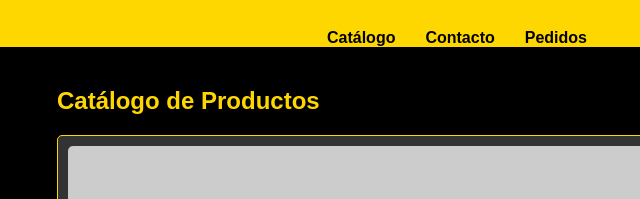
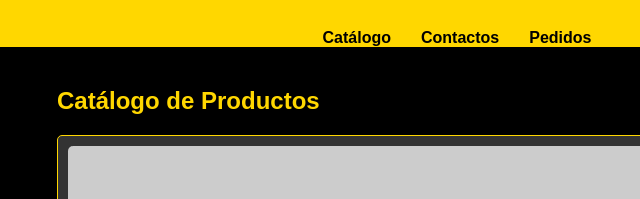
Before and after one commit to garreth23/meraki.github.io, a plain HTML site: page index.html in a window 1280 px wide. Shown: the part 361-560 px from the top of the page, 183-823 px from the left. Drawn offline with Linux system fonts and the light colour scheme; placeholder pictures from the web are drawn by us.

Commit message:
modificar contactos

```diff
--- a/index.html
+++ b/index.html
@@ -155,7 +155,7 @@
     <nav>
         <ul>
             <li><a href="#catalogo">Catálogo</a></li>
-            <li><a href="#contactos">Contacto</a></li>
+            <li><a href="#contacto">Contactos</a></li>
             <li><a href="#pedidos">Pedidos</a></li>
         </ul>
     </nav>
```
